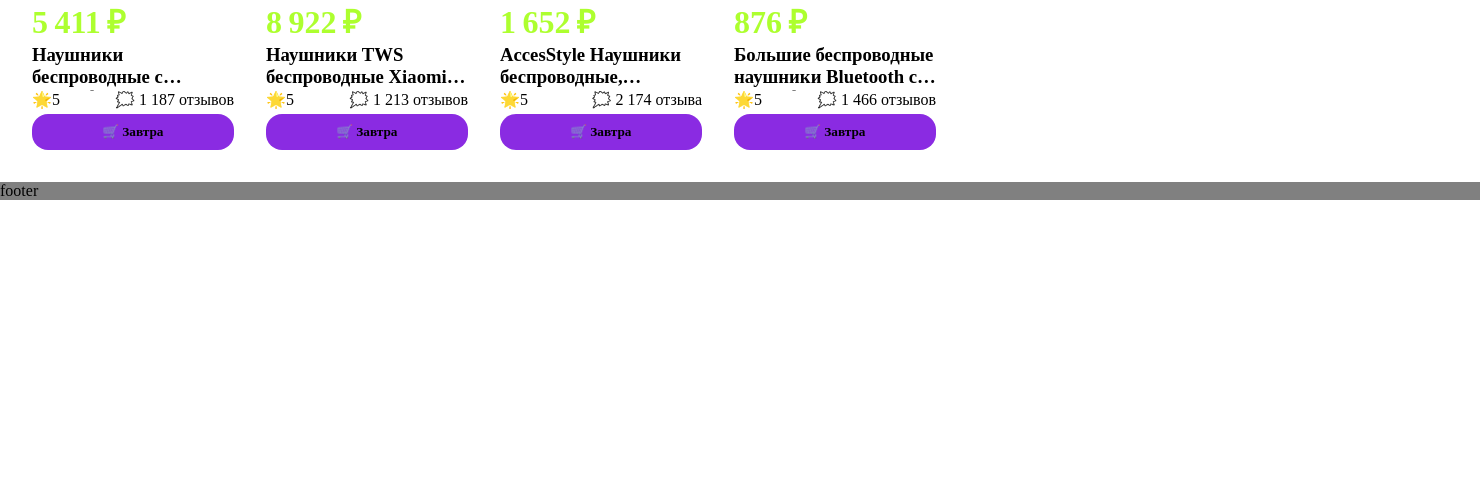
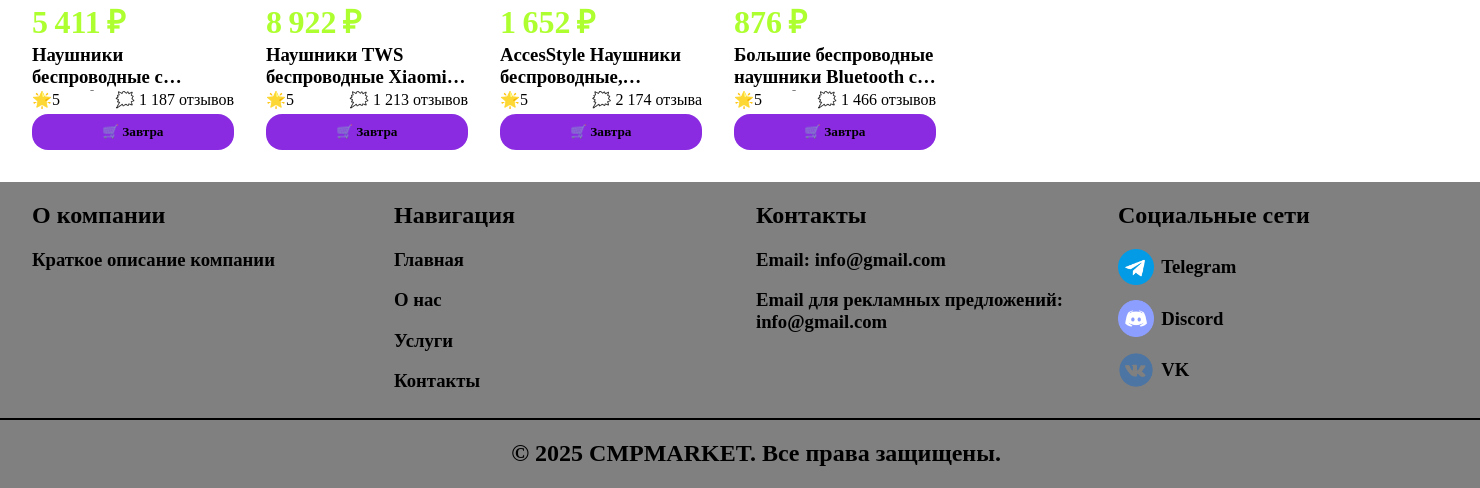
Before and after one commit to VoltusV5/CMPMARKET, a Flask app: page / in a window 1480 px wide. Shown: the part 2782-3270 px from the top of the page. Before the commit the page ends 2982 px from the top, so only its background shows below. Run offline with Flask 3, Linux system fonts and the light colour scheme.

Commit message:
Сделал footer

```diff
--- a/static/css/footer.css
+++ b/static/css/footer.css
@@ -2,3 +2,41 @@
     grid-column: 1 / -1;
     background: gray;
 }
+
+.footer__site-info {
+    padding-left: 32px;
+    display: grid;
+    grid-template-rows: auto;
+    grid-template-columns: 1fr 1fr 1fr 1fr;
+}
+
+.footer__site-info__contacts__social a{
+    text-decoration: none;
+    color: inherit;
+    display: flex;
+    align-items: center;
+    margin-bottom: 15px;
+}
+
+.footer__site-info__contacts__social h3 {
+    margin: 0;
+    margin-left: 7px;
+}
+
+.footer__site-info__contacts img {
+    width: 10%;
+}
+
+
+
+.footer__legal-information h2 {
+    padding-left: 32px;
+    text-align: center;
+}
+
+.horizontal-line {
+    width: 100%;
+    height: 2px;
+    background-color: #000;
+    border: 0;
+}
--- a/static/css/global.css
+++ b/static/css/global.css
@@ -14,6 +14,5 @@ body {
 .site {
     height: 100%;
     display: grid;
-
     grid-template-rows: auto;
 }
--- a/templates/index.html
+++ b/templates/index.html
@@ -45,15 +45,15 @@
                         </div>
                         <div class="header__navbar">
                             <div class="header__navbar__info">
-                                <a href="#"><img src="static/img/nav/info.png" alr="Информация"></a>
+                                <a href="#"><img src="static/img/nav/info.png" alt="Информация"></a>
                                 <p>Инфо</p>
                             </div>
                             <div class="header__navbar__theme">
-                                <a href="#"><img src="static/img/nav/night-mode_white.png" alr="Тема"></a>
+                                <a href="#"><img src="static/img/nav/night-mode_white.png" alt="Тема"></a>
                                 <p>Тема</p>
                             </div>
                             <div class="header__navbar__sign_in">
-                                <a href="/sign_in"><img src="static/img/nav/user__sign_in.png" alr="Войти"></a>
+                                <a href="/sign_in"><img src="static/img/nav/user__sign_in.png" alt="Войти"></a>
                                 <p>Войти</p>
                             </div>
                         </div>
@@ -101,8 +101,37 @@
                 </div>
             </main>
 
-            <footer>
-                footer
+            <footer class="footer">
+                <div class="footer__site-info">
+                    <section class="footer__site-info__about-company">
+                        <h2>О компании</h2>
+                        <h3>Краткое описание компании</h3>
+                    </section>
+                    <section class="footer__site-info__nav">
+                        <h2>Навигация</h2>
+                        <h3>Главная</h3>
+                        <h3>О нас</h3>
+                        <h3>Услуги</h3>
+                        <h3>Контакты</h3>
+                    </section>
+                    <section class="footer__site-info__contacts">
+                        <h2>Контакты</h2>
+                        <h3>Email: info@gmail.com</h3>
+                        <h3>Email для рекламных предложений: info@gmail.com</h3>
+                    </section>
+                    <section class="footer__site-info__contacts">
+                        <h2>Социальные сети</h2>
+                        <div class="footer__site-info__contacts__social">
+                            <a href="#"><img src="/static/img/footer ico/telegram.png"><h3>Telegram</h3></a>
+                            <a href="#"><img src="/static/img/footer ico/discord.png"><h3>Discord</h3></a>
+                            <a href="#"><img src="/static/img/footer ico/vk.png"><h3>VK</h3></a>
+                        </div>
+                    </section>
+                </div>
+                <div class="footer__legal-information">
+                    <hr class="horizontal-line">
+                    <h2>© 2025 CMPMARKET. Все права защищены.</h2>
+                </div>
             </footer>
 
         </div>
```
Also changed, not shown: static/img/footer ico/discord.png (added), static/img/footer ico/telegram.png (added), static/img/footer ico/vk.png (added).
